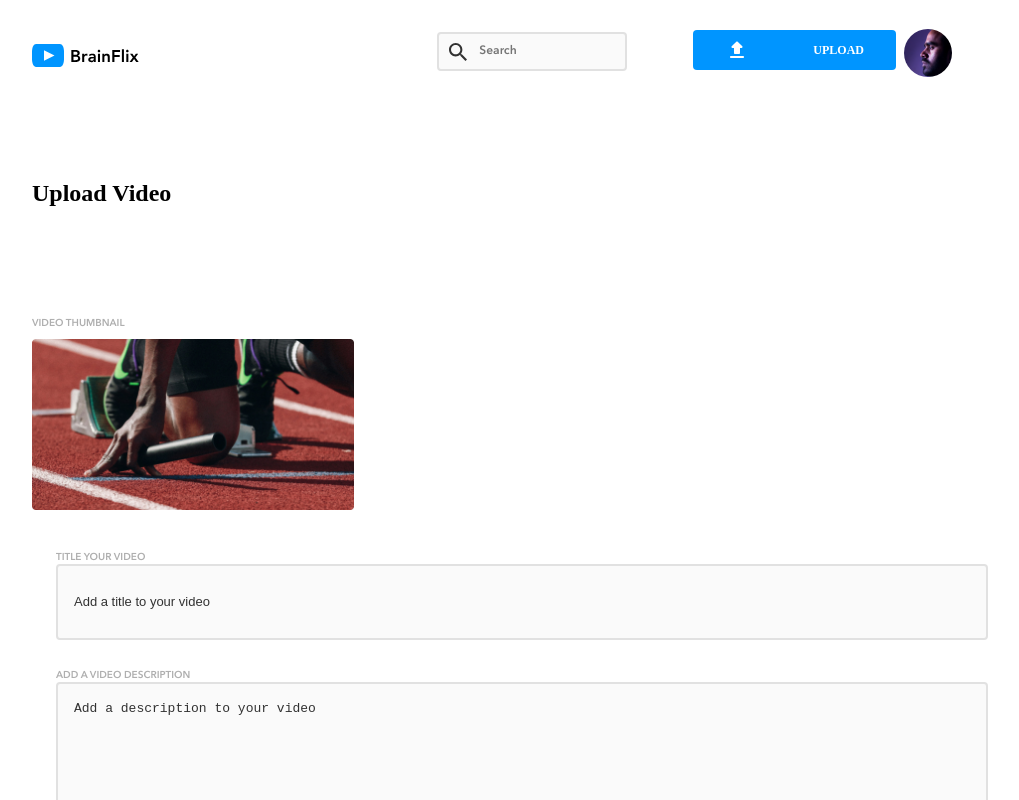
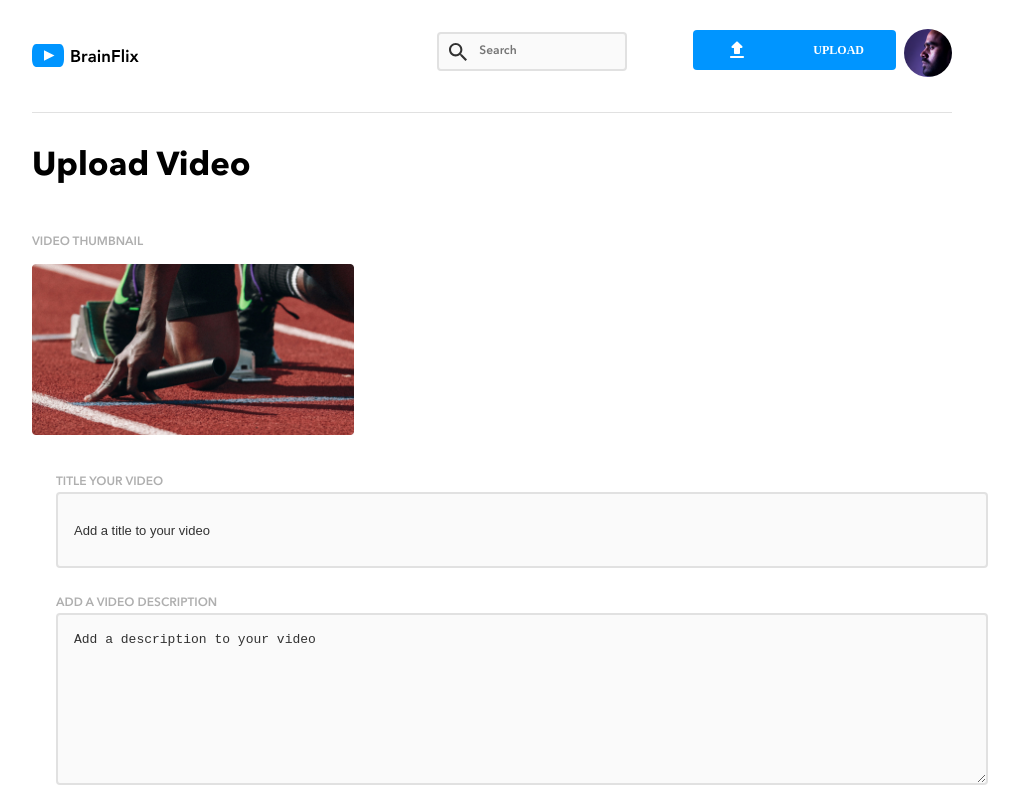
Before and after one commit to erioluwa66/brainflix, a React (Create React App) app: page /upload in a window 1280 px wide. Shown: the top 800 px of the page, without its empty margins (148-1167 px from the left). Built offline with nearby package versions, Linux system fonts and the light colour scheme.

Commit message:
thumbnail modified

```diff
--- a/src/pages/UploadPage/UploadPage.jsx
+++ b/src/pages/UploadPage/UploadPage.jsx
@@ -25,7 +25,7 @@ function UploadPage(props) {
 
     return (
         <section className={"upload " + (submit ? "loading" : "")}>
-            <h1 className="upload__title">Upload Video</h1>
+            <h1 className="upload__header">Upload Video</h1>
             {/* Form element with onSubmit event handler */}
             <form className="upload__form" onSubmit={handleSubmit}>
                 <div className="upload__form-left">
--- a/src/pages/UploadPage/UploadPage.scss
+++ b/src/pages/UploadPage/UploadPage.scss
@@ -7,6 +7,7 @@
 .upload{
     position: relative;
     @include combo-spacing;
+    border-top: .0625rem solid $mercury;
 
     @include tablet{
         margin-bottom: 11rem;
@@ -17,20 +18,35 @@
     }
 
 
-&__title{
-    padding: 1.5rem 0 2.5rem;
+&__header{
+    padding: 0.5rem 0 2.5rem;
+    font-family: "avenir";
+    font-weight: 700;
+    font-size: $mobile-pageheader-font;
+    line-height: $mobile-pageheader-lineHeight;
 
     @include tablet{
-        border-bottom: $mercury;
         padding-top: 3rem;
+        font-size: $normal-pageheader-font;
+        line-height: $normal-pageheader-lineHeight;
+        margin-top: -1rem
     }
 }
 
 &__label{
     font-size: $mobile-labelsButton-font;
     font-family: "avenir";
+    font-size: $mobile-sectionHeader-font;
+    line-height: $mobile-sectionHeader-lineHeight;
     font-weight: 600;
+    margin-top: -2.5rem;
     color: $silver;
+    @include tablet {
+        font-size: $normal-sectionHeader-font;
+        line-height: $normal-sectionHeader-lineHeight;
+        margin-top: -4rem;
+
+    }
 }
 &__thumbnail{
     width: 100%;
@@ -115,6 +131,7 @@
             text-decoration: none;
             font-size: $mobile-labelsButton-font;
             font-weight: 600;
+            text-align: center;
             font-family: 'avenir';
             line-height: $mobile-labelsButton-lineHeight;
             color: $brainflix-black;
```
